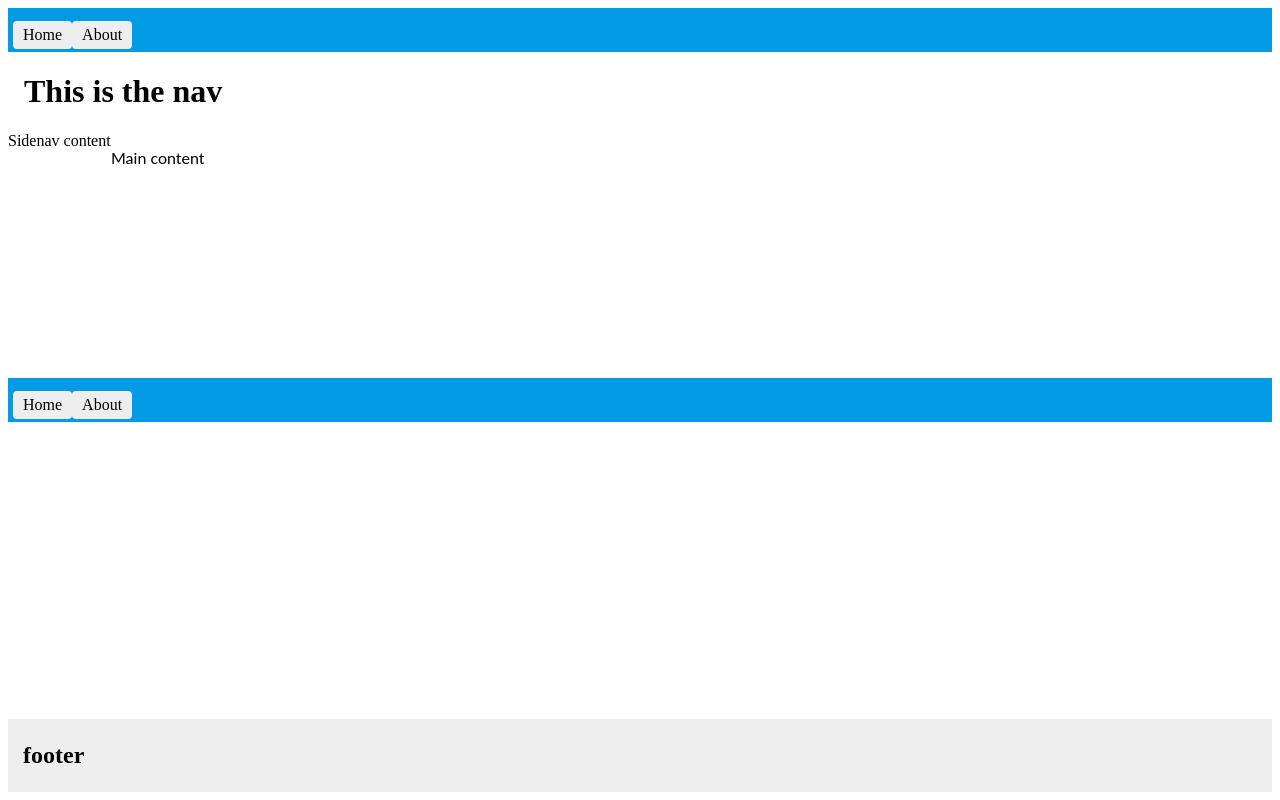
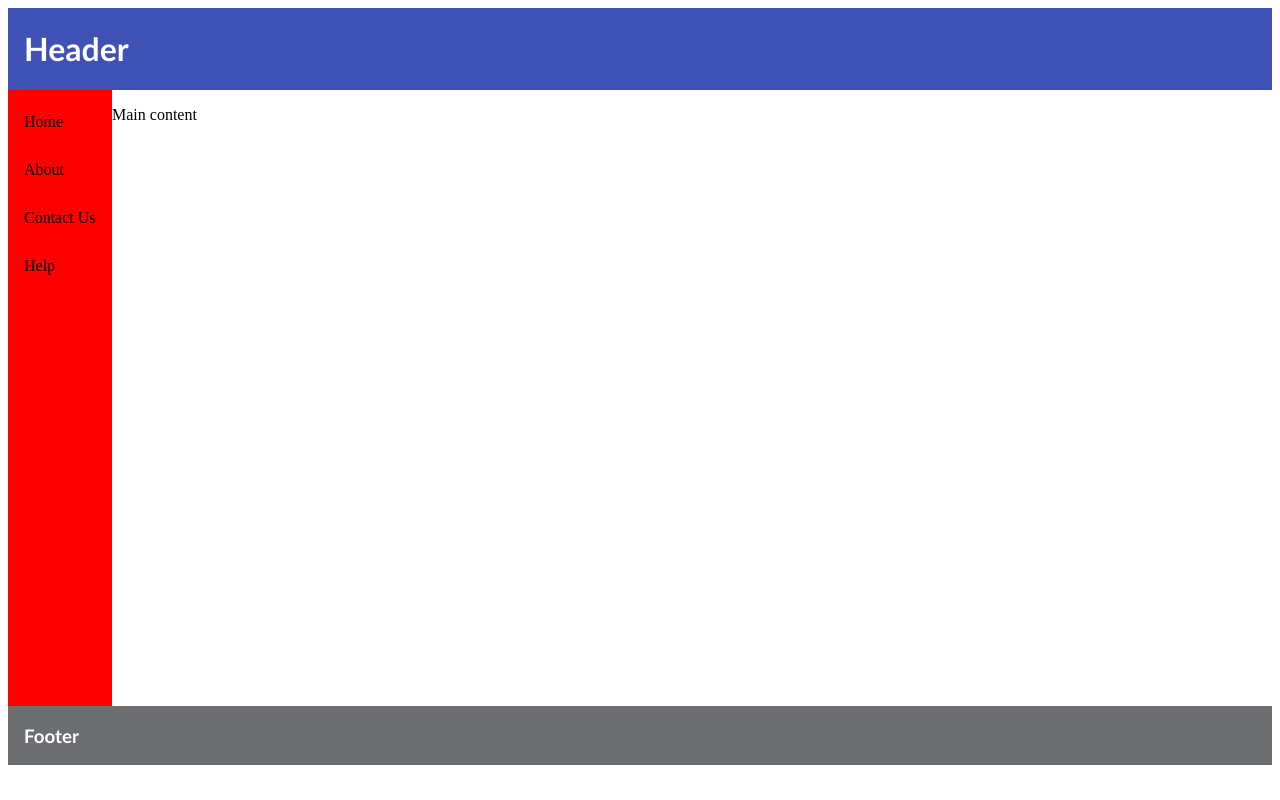
Before and after one commit to abhisaa/angular-ivy-r2qwms, an Angular app: page / in a window 1280 px wide. Built offline with nearby package versions, Linux system fonts and the light colour scheme.

Commit message:
8 files modified, 3 added

```diff
--- a/src/app/app.component.css
+++ b/src/app/app.component.css
@@ -1,3 +1,6 @@
+@import '~@angular/material/prebuilt-themes/indigo-pink.css';
+
+
 p {
   font-family: Lato;
 }
--- a/src/app/app.component.html
+++ b/src/app/app.component.html
@@ -1,23 +1,29 @@
 <div class="container">
   <app-header></app-header>
-  <mat-toolbar color="primary">
+  <!-- <mat-toolbar color="primary">
     <mat-toolbar-row>
+      <button mat-icon-button>
+        <mat-icon (click)="sidenav.toggle()">menu</mat-icon>
+      </button>
       <h1>This is the nav</h1>
     </mat-toolbar-row>
-  </mat-toolbar>
-  <mat-sidenav-container class="example-container">
-    <mat-sidenav mode="side" opened>Sidenav content</mat-sidenav>
+  </mat-toolbar> -->
+  <!-- <mat-sidenav-container class="example-container">
+    <mat-sidenav mode="side" opened #sidenav>
+      <mat-nav-list>
+        <a mat-list-item>Home</a>
+        <a mat-list-item>About</a>
+        <a mat-list-item>Contact Us</a>
+        <a mat-list-item>Help</a>
+      </mat-nav-list>
+    </mat-sidenav>
     <mat-sidenav-content>
-      <div style="height: 70vh">
+      <div style="height: 75vh">
         <p>Main content</p>
       </div>
     </mat-sidenav-content>
-  </mat-sidenav-container>
-  <div class="SideNav">
-    <app-header></app-header>
-  </div>
-
-  <div class="content"></div>
+  </mat-sidenav-container> -->
+  <app-sidebar></app-sidebar>
 
   <app-footer></app-footer>
 </div>
--- a/src/app/app.module.ts
+++ b/src/app/app.module.ts
@@ -6,6 +6,7 @@ import { AppComponent } from './app.component';
 import { HelloComponent } from './hello.component';
 import { HeaderComponent } from './components/header/header.component';
 import { FooterComponent } from './components/footer/footer.component';
+import { SidebarComponent } from './components/sidebar/sidebar.component';
 import { MatSidenavModule } from '@angular/material/sidenav';
 import { MatIconModule } from '@angular/material/icon';
 import { MatListModule } from '@angular/material/list';
@@ -29,6 +30,7 @@ import { MatToolbarModule } from '@angular/material/toolbar';
     HelloComponent,
     HeaderComponent,
     FooterComponent,
+    SidebarComponent,
   ],
   bootstrap: [AppComponent],
 })
--- a/src/app/components/footer/footer.component.css
+++ b/src/app/components/footer/footer.component.css
@@ -1,4 +1,5 @@
 .footer {
-  background: #eee;
-  padding: 3px 15px;
+  background: #6d6e70;
+  color: white;
+  font-family: 'Gill Sans', 'Gill Sans MT', Calibri, 'Trebuchet MS', sans-serif;
 }
--- a/src/app/components/footer/footer.component.html
+++ b/src/app/components/footer/footer.component.html
@@ -1,3 +1,10 @@
 <div class="footer">
-  <h2>footer</h2>
+  <mat-toolbar>
+    <mat-toolbar-row>
+      <!-- <button mat-icon-button>
+      <mat-icon>menu</mat-icon>
+    </button> -->
+      <h3>Footer</h3>
+    </mat-toolbar-row>
+  </mat-toolbar>
 </div>
--- a/src/app/components/header/header.component.css
+++ b/src/app/components/header/header.component.css
@@ -1,8 +1,9 @@
 .header {
-  background: #039be5;
-  padding: 3px 5px;
+  background: #3f51b5;
+  color: white;
+  font-family: 'Gill Sans', 'Gill Sans MT', Calibri, 'Trebuchet MS', sans-serif;
 }
-nav a {
+/* nav a {
   padding: 5px 10px;
   text-decoration: none;
   margin-top: 10px;
@@ -21,4 +22,4 @@ nav a:hover {
 }
 nav a.active {
   color: #039be5;
-}
+} */
--- a/src/app/components/header/header.component.html
+++ b/src/app/components/header/header.component.html
@@ -1,6 +1,10 @@
 <div class="header">
-  <nav>
-    <a routerLink="/home" routerLinkActive="active">Home</a>
-    <a routerLink="/about" routerLinkActive="active">About</a>
-  </nav>
+  <mat-toolbar>
+    <mat-toolbar-row>
+      <!-- <button mat-icon-button>
+      <mat-icon>menu</mat-icon>
+    </button> -->
+      <h1>Header</h1>
+    </mat-toolbar-row>
+  </mat-toolbar>
 </div>
--- /dev/null
+++ b/src/app/components/sidebar/sidebar.component.html
@@ -0,0 +1,15 @@
+<mat-sidenav-container class="example-container">
+  <mat-sidenav mode="side" opened #sidenav style="background: red">
+    <mat-nav-list>
+      <a mat-list-item>Home</a>
+      <a mat-list-item>About</a>
+      <a mat-list-item>Contact Us</a>
+      <a mat-list-item>Help</a>
+    </mat-nav-list>
+  </mat-sidenav>
+  <mat-sidenav-content>
+    <div style="height: 75vh">
+      <p>Main content</p>
+    </div>
+  </mat-sidenav-content>
+</mat-sidenav-container>
--- /dev/null
+++ b/src/app/components/sidebar/sidebar.component.ts
@@ -0,0 +1,15 @@
+import { Component, OnInit } from '@angular/core';
+
+@Component({
+  selector: 'app-sidebar',
+  templateUrl: './sidebar.component.html',
+  styleUrls: ['./sidebar.component.css']
+})
+export class SidebarComponent implements OnInit {
+
+  constructor() { }
+
+  ngOnInit() {
+  }
+
+}
--- a/src/index.html
+++ b/src/index.html
@@ -1 +1,5 @@
+<link
+  href="https://fonts.googleapis.com/icon?family=Material+Icons"
+  rel="stylesheet"
+/>
 <my-app>loading</my-app>
```
Also changed, not shown: src/app/components/sidebar/sidebar.component.css (added).
